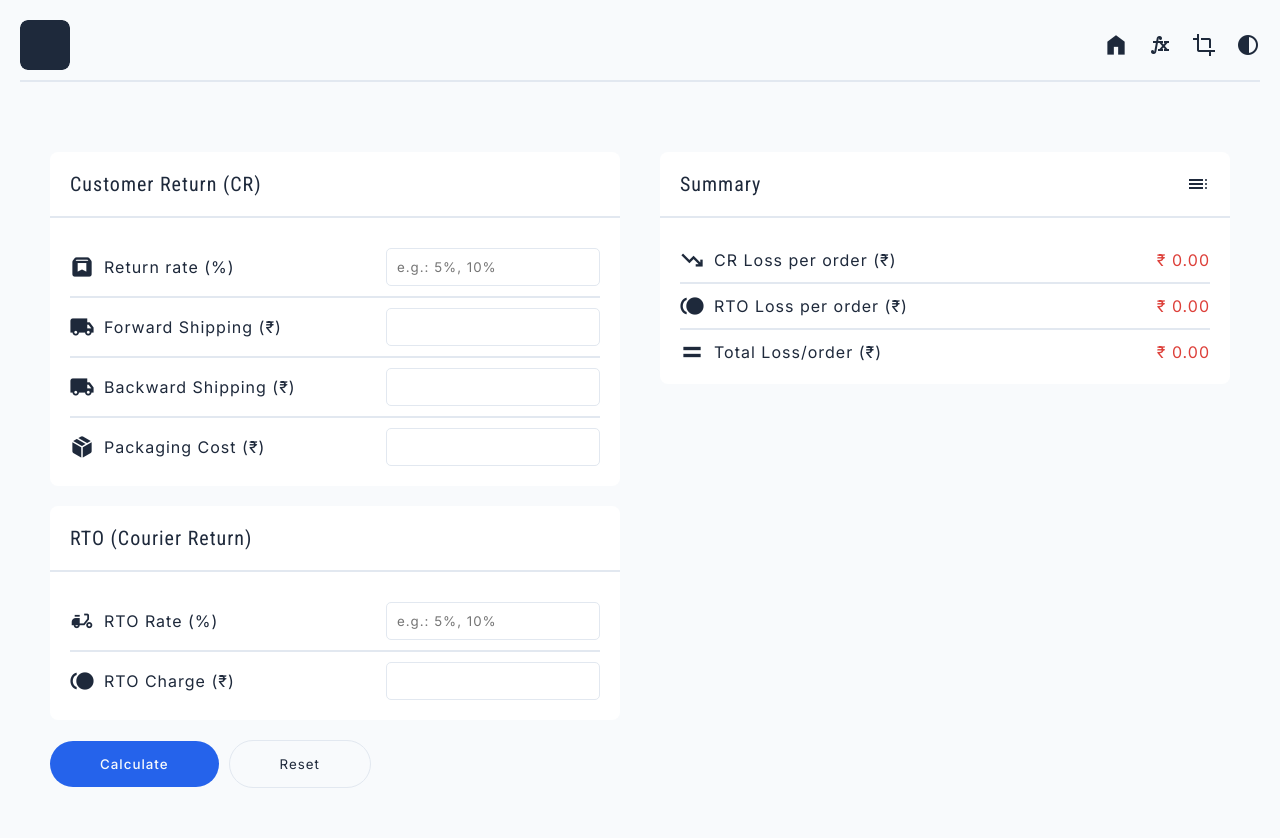
After one commit to coderadi-in/seller-toolset, a Flask app: page /tools/cr-calculator/ in a window 1280 px wide. The commit adds this page. Run offline with Flask 3, Linux system fonts and the light colour scheme.

Commit message:
Build CR calculator.

```diff
--- a/routes/tools.py
+++ b/routes/tools.py
@@ -10,3 +10,8 @@ tools = Blueprint('tools', __name__, url_prefix='/tools')
 @tools.route('/pdf-cropper/')
 def pdf_cropper():
     return render_template('pages/pdf_cropper.html')
+
+# & CR CALCULATOR ROUTE
+@tools.route('/cr-calculator/')
+def cr_calculator():
+    return render_template('pages/cr_calculator.html')
--- /dev/null
+++ b/static/css/pages/cr_calculator.css
@@ -0,0 +1,23 @@
+/* | CALCULATOR UI [START] */
+.calculator .left-panel,
+.calculator .right-panel {flex: 1;}
+
+/* | STATS-CARDS [START] */
+.stats-card {
+    background-color: var(--color-bg-card);
+    border-radius: 8px;
+}
+
+.stats-card .heading .h3 {padding: 20px;}
+.stats-card .heading .symbol {padding: 20px;}
+
+.stats-card .body {padding: 20px;}
+/* | STATS-CARD [END] */
+
+/* | RIGHT PANEL STATS CARD [START] */
+.right-panel .input-row .output.text {color: #DD403A;}
+
+/* & RESPONSIVE VERSIONS */
+@media (max-width: 1090px) {
+    .calculator .section {flex-direction: column;}
+}
--- /dev/null
+++ b/static/js/pages/cr_calculator.js
@@ -0,0 +1,84 @@
+// ? GETTING DOC ELEMENTS
+const returnRate = document.getElementById('returnRate');
+const forwardShipping = document.getElementById('forwardShipping');
+const backwardShipping = document.getElementById('backwardShipping');
+const packagingCost = document.getElementById('packagingCost');
+const rtoRate = document.getElementById('rtoRate');
+const rtoCharge = document.getElementById('rtoCharge');
+const calculateBtn = document.querySelector('#calcbtn');
+const resetBtn = document.querySelector('#resbtn');
+const crLossOutput = document.getElementById('crLoss');
+const rtoLossOutput = document.getElementById('rtoLoss');
+const totalLossOutput = document.getElementById('totalLoss');
+
+
+// * FUNCTION TO CALCULATE CR LOSSES
+function calculateCRLoss({
+    returnRate,          // % (eg. 5)
+    forwardShipping,     // ₹
+    reverseShipping,     // ₹
+    packagingCost        // ₹
+}) {
+    const rate = returnRate / 100;
+    const returnCost = forwardShipping + reverseShipping + packagingCost;
+    return rate * returnCost; // loss per order
+}
+
+// * FUNCTION TO CALCULATE RTO LOSSES
+function calculateRTOLoss({
+    rtoRate,             // % (eg. 10)
+    rtoCharge,           // ₹
+}) {
+    const rate = rtoRate / 100;
+    return rate * rtoCharge; // loss per order
+}
+
+// & LOSS CALCULATION FUNCTIONALITY
+calculateBtn.addEventListener('click', () => {
+    // GET ALL INPUT VALUES
+    const returnRateValue = Number(returnRate.value) || 0;
+    const forwardShippingValue = Number(forwardShipping.value) || 0;
+    const backwardShippingValue = Number(backwardShipping.value) || 0;
+    const packagingCostValue = Number(packagingCost.value) || 0;
+    const rtoRateValue = Number(rtoRate.value) || 0;
+    const rtoChargeValue = Number(rtoCharge.value) || 0;
+
+    // CALCULATE CR LOSS
+    const crLoss = calculateCRLoss({
+        returnRate: returnRateValue,
+        forwardShipping: forwardShippingValue,
+        reverseShipping: backwardShippingValue,
+        packagingCost: packagingCostValue
+    });
+
+    // CALCULATE RTO LOSS
+    const rtoLoss = calculateRTOLoss({
+        rtoRate: rtoRateValue,
+        rtoCharge: rtoChargeValue
+    });
+
+    // CALCULATE TOTAL LOSS
+    const totalLoss = crLoss + rtoLoss;
+
+    // FORMAT CURRENCY AND SHOW OUTPUT
+    const formatCurrency = (value) => `\u20B9 ${value.toFixed(2)}`;
+    crLossOutput.textContent = formatCurrency(crLoss);
+    rtoLossOutput.textContent = formatCurrency(rtoLoss);
+    totalLossOutput.textContent = formatCurrency(totalLoss);
+})
+
+// & RESET FUNCTIONALITY
+resetBtn.addEventListener('click', () => {
+    // RESET ALL INPUTS
+    returnRate.value = '';
+    forwardShipping.value = '';
+    backwardShipping.value = '';
+    packagingCost.value = '';
+    rtoRate.value = '';
+    rtoCharge.value = '';
+
+    // RESET ALL OUTPUTS
+    crLossOutput.textContent = '\u20B9 0.00';
+    rtoLossOcrLossOutput.textContent = '\u20B9 0.00';
+    totalLossOcrLossOutput.textContent = '\u20B9 0.00';
+})
--- /dev/null
+++ b/templates/pages/cr_calculator.html
@@ -0,0 +1,147 @@
+<!DOCTYPE html>
+<html lang="en">
+
+<head>
+    <meta charset="UTF-8">
+    <meta name="viewport" content="width=device-width, initial-scale=1.0">
+
+    <link rel="shortcut icon" href="{{ url_for('static', filename='assets/icons/icon.ico') }}" type="image/x-icon">
+    <title>CR Calculator | Seller Toolset</title>
+
+    <link rel="stylesheet" href="{{ url_for('static', filename='css/base/base.css') }}">
+    <link rel="stylesheet" href="{{ url_for('static', filename='css/pages/cr_calculator.css') }}">
+    <link rel="stylesheet" href="{{ url_for('static', filename='css/anim/cr_calculator.css') }}">
+</head>
+
+<body>
+    {% include 'components/header.html' %}
+
+    <main class="main column gap-100">
+        <section class="calculator">
+            <section class="section flex gap-40">
+                <div class="left-panel column gap-20">
+                    <div class="stats-card column gap-10">
+                        <div class="heading column">
+                            <h3 class="h3">Customer Return (CR)</h3>
+                            <hr class="divider">
+                        </div>
+
+                        <div class="body column gap-10">
+                            <div class="input-row res-row h-sb gap-5">
+                                <label class="row gap-10" for="returnRate">
+                                    <span class="symbol fl-icon">box</span>
+                                    <span class="text">Return rate (%)</span>
+                                </label>
+                                <input type="number" name="returnRate" id="returnRate" class="input"
+                                    placeholder="e.g.: 5%, 10%">
+                            </div>
+                            <hr class="divider">
+
+                            <div class="input-row res-row h-sb gap-5">
+                                <label class="row gap-10" for="forwardShipping">
+                                    <span class="symbol fl-icon">local_shipping</span>
+                                    <span class="text">Forward Shipping (₹)</span>
+                                </label>
+                                <input type="number" name="forwardShipping" id="forwardShipping" class="input">
+                            </div>
+                            <hr class="divider">
+
+                            <div class="input-row res-row h-sb gap-5">
+                                <label class="row gap-10" for="backwardShipping">
+                                    <span class="symbol fl-icon">local_shipping</span>
+                                    <span class="text">Backward Shipping (₹)</span>
+                                </label>
+                                <input type="number" name="backwardShipping" id="backwardShipping" class="input">
+                            </div>
+                            <hr class="divider">
+
+                            <div class="input-row res-row h-sb gap-5">
+                                <label class="row gap-10" for="packagingCost">
+                                    <span class="symbol fl-icon">package_2</span>
+                                    <span class="text">Packaging Cost (₹)</span>
+                                </label>
+                                <input type="number" name="packagingCost" id="packagingCost" class="input">
+                            </div>
+                        </div>
+                    </div>
+
+                    <div class="stats-card column gap-10">
+                        <div class="heading column">
+                            <h3 class="h3">RTO (Courier Return)</h3>
+                            <hr class="divider">
+                        </div>
+
+                        <div class="body column gap-10">
+                            <div class="input-row res-row h-sb gap-5">
+                                <label class="row gap-10" for="rtoRate">
+                                    <span class="symbol fl-icon">moped</span>
+                                    <span class="text">RTO Rate (%)</span>
+                                </label>
+                                <input type="number" name="rtoRate" id="rtoRate" class="input"
+                                    placeholder="e.g.: 5%, 10%">
+                            </div>
+                            <hr class="divider">
+
+                            <div class="input-row res-row h-sb gap-5">
+                                <label class="row gap-10" for="rtoCharge">
+                                    <span class="symbol fl-icon">toll</span>
+                                    <span class="text">RTO Charge (₹)</span>
+                                </label>
+                                <input type="number" name="rtoCharge" id="rtoCharge" class="input">
+                            </div>
+                        </div>
+                    </div>
+
+                    <ul class="list res-row gap-10">
+                        <li><button class="btn fl" id="calcbtn">Calculate</button></li>
+                        <li><button class="btn ot" id="resbtn">Reset</button></li>
+                    </ul>
+                </div>
+
+                <div class="right-panel">
+                    <div class="stats-card column gap-10">
+                        <div class="heading column">
+                            <div class="row h-sb">
+                                <h3 class="h3">Summary</h3>
+                                <span class="symbol">toc</span>
+                            </div>
+                            <hr class="divider">
+                        </div>
+
+                        <div class="body column gap-10">
+                            <div class="input-row res-row h-sb gap-5">
+                                <label class="row gap-10" for="crLoss">
+                                    <span class="symbol fl-icon">trending_down</span>
+                                    <span class="text">CR Loss per order (₹)</span>
+                                </label>
+                                <span class="output text" id="crLoss">₹ 0.00</span>
+                            </div>
+                            <hr class="divider">
+
+                            <div class="input-row res-row h-sb gap-5">
+                                <label class="row gap-10" for="rtoLoss">
+                                    <span class="symbol fl-icon">toll</span>
+                                    <span class="text">RTO Loss per order (₹)</span>
+                                </label>
+                                <span class="output text" id="rtoLoss">₹ 0.00</span>
+                            </div>
+                            <hr class="divider">
+
+                            <div class="input-row res-row h-sb gap-5">
+                                <label class="row gap-10" for="totalLoss">
+                                    <span class="symbol fl-icon">equal</span>
+                                    <span class="text">Total Loss/order (₹)</span>
+                                </label>
+                                <span class="output text" id="totalLoss">₹ 0.00</span>
+                            </div>
+                        </div>
+                    </div>
+                </div>
+            </section>
+        </section>
+
+        <script src="{{ url_for('static', filename='js/pages/cr_calculator.js') }}"></script>
+    </main>
+</body>
+
+</html>
--- a/templates/pages/home.html
+++ b/templates/pages/home.html
@@ -60,12 +60,12 @@
                             beatae nemo est reprehenderit obcaecati iste ullam voluptatum minima ratione?</p>
                     </a>
 
-                    <a href="/tools/pr-calculator/" class="tool link column gap-20">
+                    <a href="/tools/cr-calculator/" class="tool link column gap-20">
                         <div class="row gap-10">
-                            <img src="{{ url_for('static', filename='assets/icons/pr-calc.png') }}" alt="PR Calculator"
+                            <img src="{{ url_for('static', filename='assets/icons/pr-calc.png') }}" alt="CR Calculator"
                                 class="icon">
 
-                            <h2 class="h2">PR Calculator</h2>
+                            <h2 class="h2">CR Calculator</h2>
                         </div>
 
                         <p class="para">Lorem ipsum dolor sit amet consectetur adipisicing elit. Reiciendis labore
```
